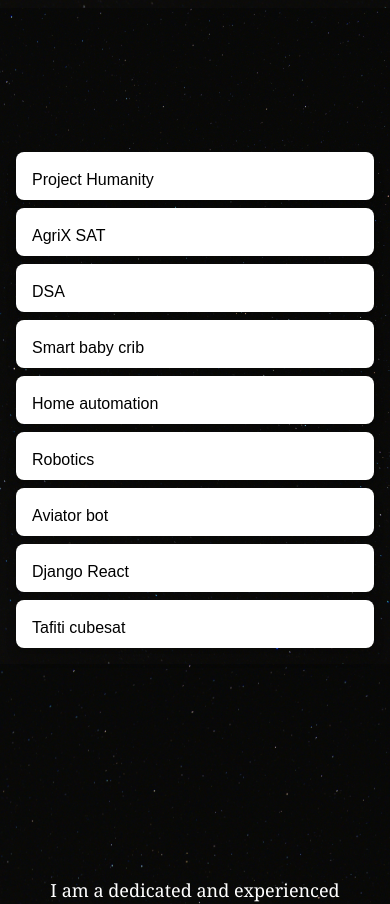
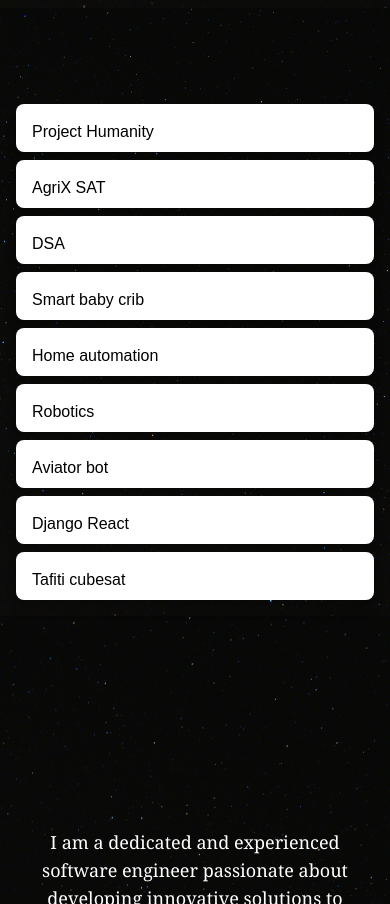
Before and after one commit to franfreezy/DevFrandel, a React (Vite) app in the folder devportfolio/: page / in a window 390 px wide. Shown: the part 836-1740 px from the top of the page. Built offline with nearby package versions, Linux system fonts and the light colour scheme.

Commit message:
mobile projects

```diff
--- a/devportfolio/src/App.jsx
+++ b/devportfolio/src/App.jsx
@@ -133,7 +133,7 @@
       <div id="projects" className="h-3/4 w-full bg-cover bg-center flex items-center justify-center flex-col p-4" style={{ backgroundImage: "url('/assets/img3.jpg')" }}>
 
   <div className="block sm:hidden w-full ">
-    <ul className="space-y-2 mt-32">
+    <ul className="space-y-2 mt-20">
       <li className="bg-white text-black p-4 rounded-lg shadow-lg h-12">
         <a href="https://github.com/franfreezy/dataScience" target="_blank" className="no-underline">Project Humanity</a>
       </li>
```
